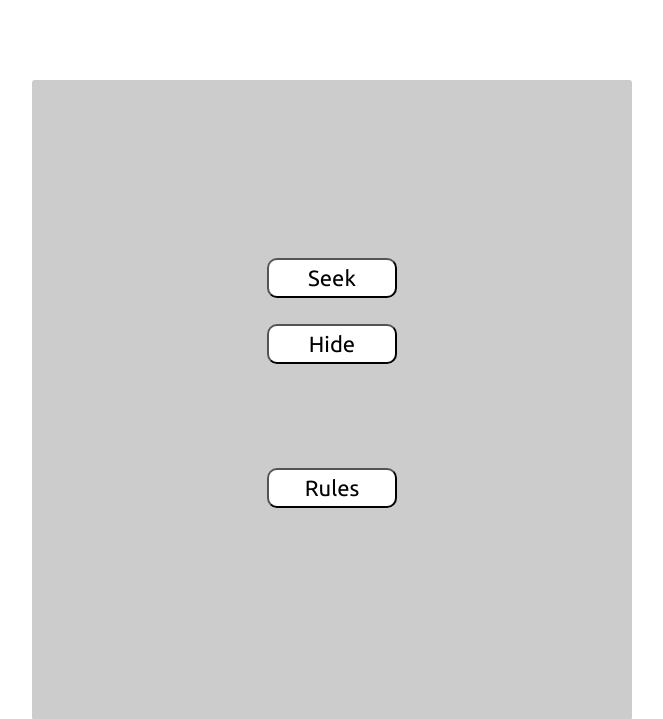
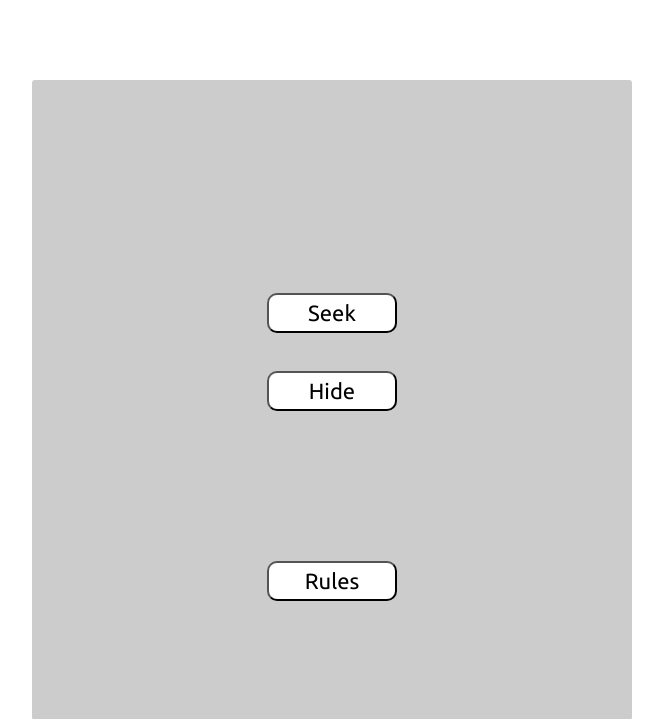
Before and after one commit to antoni-g/hide, a PHP site: page / in a window 1280 px wide. Shown: the top 719 px of the page, without its empty margins (308-971 px from the left). Run offline with PHP 8.4, Linux system fonts and the light colour scheme.

Commit message:
centering and adjusting text

```diff
--- a/resources.css
+++ b/resources.css
@@ -1,9 +1,9 @@
 
 body {
-    font-family: 'Ubuntu';font-size: 22px;
+    font-family: 'Ubuntu';font-size: 2em;
 }
 input[type=button] {
-     font-family: 'Ubuntu';font-size: 22px;
+     font-family: 'Ubuntu';font-size: 2em;
  }
 
 .center-div {
```
